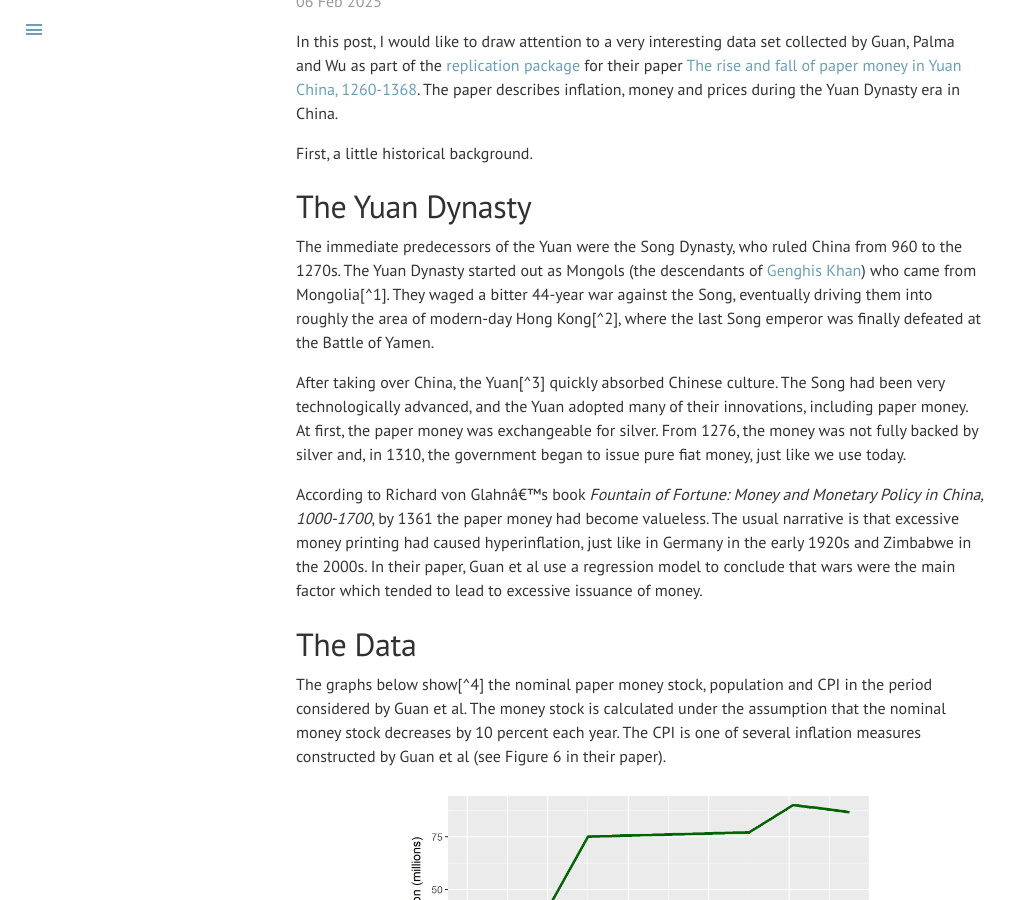
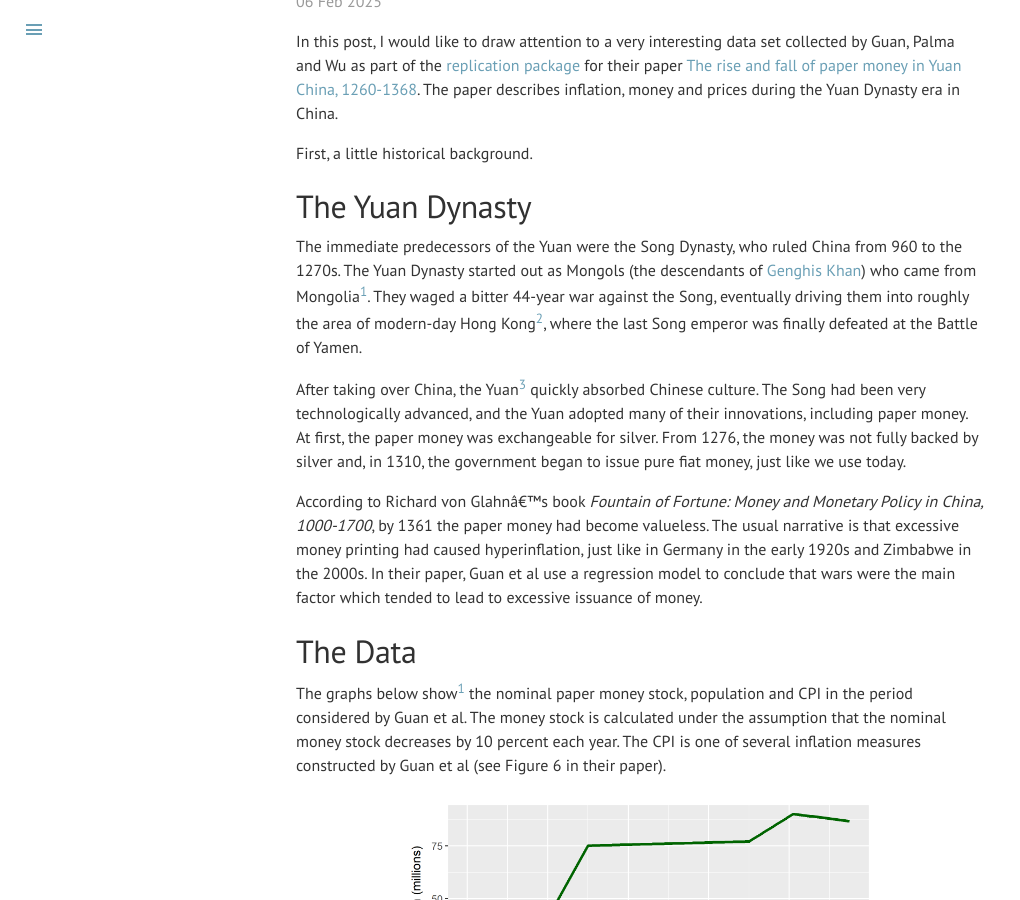
Before and after one commit to datascienceconfidential/datascienceconfidential.github.io, a Jekyll site: the page built from _posts/2005-02-06-yuan-dynasty-inflation.md, in a window 1280 px wide and 900 px high, scrolled down 229 px. Shown: the whole window, without its empty margins (0-1020 px from the left). Built offline with Jekyll 4.4.1, drawn with Linux system fonts in a browser that asks for light colours; formulas are drawn with MathJax 3; a script that is not in the unit is left out; comment, search, counter and statistics services are not loaded; some of the changed text lies outside the part shown.

Commit message:
Fixing footnotes and spacing out equations

```diff
--- a/_posts/2005-02-06-yuan-dynasty-inflation.md
+++ b/_posts/2005-02-06-yuan-dynasty-inflation.md
@@ -12,29 +12,35 @@
 
 First, a little historical background.
 # The Yuan Dynasty
-The immediate predecessors of the Yuan were the Song Dynasty, who ruled China from 960 to the 1270s. The Yuan Dynasty started out as Mongols (the descendants of [Genghis Khan](https://en.wikipedia.org/wiki/Genghis_Khan)) who came from Mongolia[^1]. They waged a bitter 44-year war against the Song, eventually driving them into roughly the area of modern-day Hong Kong[^2], where the last Song emperor was finally defeated at the Battle of Yamen.
+The immediate predecessors of the Yuan were the Song Dynasty, who ruled China from 960 to the 1270s. The Yuan Dynasty started out as Mongols (the descendants of [Genghis Khan](https://en.wikipedia.org/wiki/Genghis_Khan)) who came from Mongolia<sup>[1](#myfootnote1)</sup>. They waged a bitter 44-year war against the Song, eventually driving them into roughly the area of modern-day Hong Kong<sup>[2](#myfootnote2)</sup>, where the last Song emperor was finally defeated at the Battle of Yamen.
 
-After taking over China, the Yuan[^3] quickly absorbed Chinese culture. The Song had been very technologically advanced, and the Yuan adopted many of their innovations, including paper money. At first, the paper money was exchangeable for silver. From 1276, the money was not fully backed by silver and, in 1310, the government began to issue pure fiat money, just like we use today.
+After taking over China, the Yuan<sup>[3](#myfootnote3)</sup> quickly absorbed Chinese culture. The Song had been very technologically advanced, and the Yuan adopted many of their innovations, including paper money. At first, the paper money was exchangeable for silver. From 1276, the money was not fully backed by silver and, in 1310, the government began to issue pure fiat money, just like we use today.
 
 According to Richard von Glahn's book <i>Fountain of Fortune: Money and Monetary Policy in China, 1000-1700</i>, by 1361 the paper money had become valueless. The usual narrative is that excessive money printing had caused hyperinflation, just like in Germany in the early 1920s and Zimbabwe in the 2000s. In their paper, Guan et al use a regression model to conclude that wars were the main factor which tended to lead to excessive issuance of money.
 # The Data
-The graphs below show[^4] the nominal paper money stock, population and CPI in the period considered by Guan et al. The money stock is calculated under the assumption that the nominal money stock decreases by 10 percent each year. The CPI is one of several inflation measures constructed by Guan et al (see Figure 6 in their paper).
+The graphs below show<sup>[1](#myfootnote4)</sup> the nominal paper money stock, population and CPI in the period considered by Guan et al. The money stock is calculated under the assumption that the nominal money stock decreases by 10 percent each year. The CPI is one of several inflation measures constructed by Guan et al (see Figure 6 in their paper).
 
 <div style="width:70%; margin:0 auto;">
  <img src="/blog/images/2025/yuan_plots.png" />
 </div>
 
 I was particularly interested in whether anything interesting could be said about the relationship between money, prices and output during the century covered by the data. We don't have reliable data on output, but it seems reasonable to assume that output might be proportional to population in a pre-industrial society. If the velocity of money is assumed to be constant, then the quantity theory of money says that there should be a relationship of the form
+
 $$M \propto PY \tag{1}\label{eq:1}$$
+
 where $M$ is the nominal money stock, $Y$ is population and $P$ is the price level.
 # Model
 In the following, let $m = \log(M)$, $p = \log(P)$, and $y = \log(Y)$. From ($\eqref{eq:1}$) there should be a relationship of the form
+
 $$p = v + m - y$$
+
 for some constant $v$. To account for the fact that monetary expansion sometimes occurred without causing inflation (for example in 1310) assume that $p$ and $y$ adjust slowly to their "correct" values, and that there can be measurement error. To be precise, assume that the observed $p_t$ and $y_t$ follow a process of the form
+
 $$\begin{align}
 p_{t+1} &= (1-\lambda) p_t + \lambda (v + m_t - y_t) + \varepsilon_t\\
 y_{t+1} &= (1-\beta) y_t + \beta (v + m_t - p_t) + \varepsilon_t'
 \end{align}$$
+
 with $0 \le \lambda, \beta \le 1$ and $\varepsilon_t, \varepsilon_t'$ are identically-distributed measurement errors which occur independently at each time $t$ and follow a normal distribution with a mean of $0$ and a common variance $\sigma^2$.
 
 The model was fitted using a Gibbs sampler. The graph below shows 90% credible intervals for the true value of the CPI $P_t = \exp(p_t)$ for each year in the data.
@@ -63,10 +69,10 @@
 Anyway, whatever the conclusions, it's really interesting to have access to data on a pre-modern experiment with fiat money!
 
 
-[^1] At this point, the obvious question is why the Great Wall didn't keep them out? That's because the north of China had already been conquered by the Jin, who were another Mongolian people. The Jin did indeed have a wall, but it wasn't what we nowadays recognise as the Great Wall (that was built later, by the Ming) and it wasn't enough to stop the Mongols, who defeated the Jin in 1211 at the intriguingly-named [Battle of the Badger's Mouth](https://en.wikipedia.org/wiki/Battle_of_Yehuling).
+<a name="myfootnote1">1</a>: At this point, the obvious question is why the Great Wall didn't keep them out? That's because the north of China had already been conquered by the Jin, who were another Mongolian people. The Jin did indeed have a wall, but it wasn't what we nowadays recognise as the Great Wall (that was built later, by the Ming) and it wasn't enough to stop the Mongols, who defeated the Jin in 1211 at the intriguingly-named [Battle of the Badger's Mouth](https://en.wikipedia.org/wiki/Battle_of_Yehuling).
 
-[^2] Surprisingly, some echoes of this time still remain. One of the newest stations on Hong Kong's light railway is called [Sung Wong Toi](https://en.wikipedia.org/wiki/Sung_Wong_Toi), which means "The Terrace of the Song Emperors". It's named after a rock which was supposed to have been a favourite sitting-place of one of the last Song Emperors.
+<a name="myfootnote2">2</a>: Surprisingly, some echoes of this time still remain. One of the newest stations on Hong Kong's light railway is called [Sung Wong Toi](https://en.wikipedia.org/wiki/Sung_Wong_Toi), which means "The Terrace of the Song Emperors". It's named after a rock which was supposed to have been a favourite sitting-place of one of the last Song Emperors.
 
-[^3] Confusingly, the dynasty shares its name 元 (both in English and Chinese) with the name of China's modern-day currency.
+<a name="myfootnote3">3</a>: Confusingly, the dynasty shares its name 元 (both in English and Chinese) with the name of China's modern-day currency.
 
-[^4] This post is the first time I have used the ggplot R package in my own work and, as you can see, I'm new to it. I still don't see how it's superior to base graphics, although it has [really good documentation](https://ggplot2.tidyverse.org/).
+<a name="myfootnote4">4</a>: This post is the first time I have used the ggplot R package in my own work and, as you can see, I'm new to it. I still don't see how it's superior to base graphics, although it has [really good documentation](https://ggplot2.tidyverse.org/).
```
